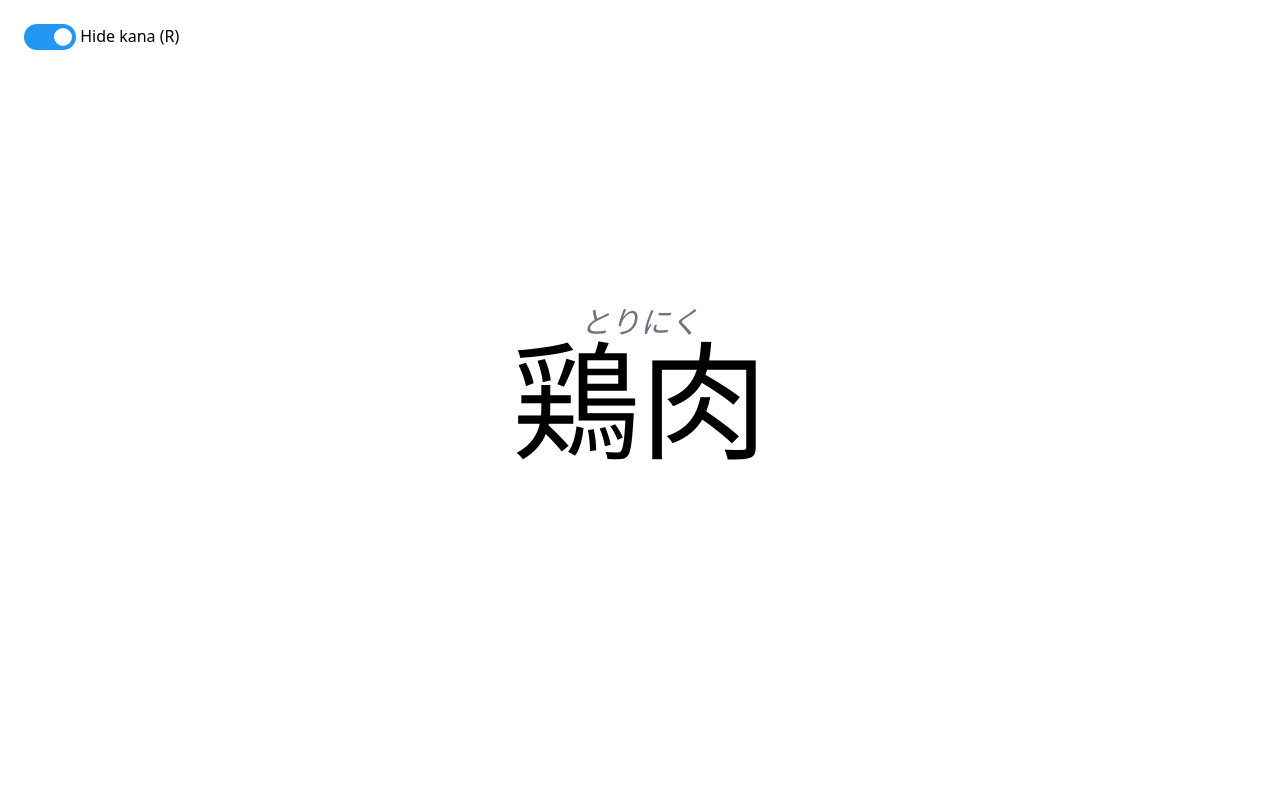
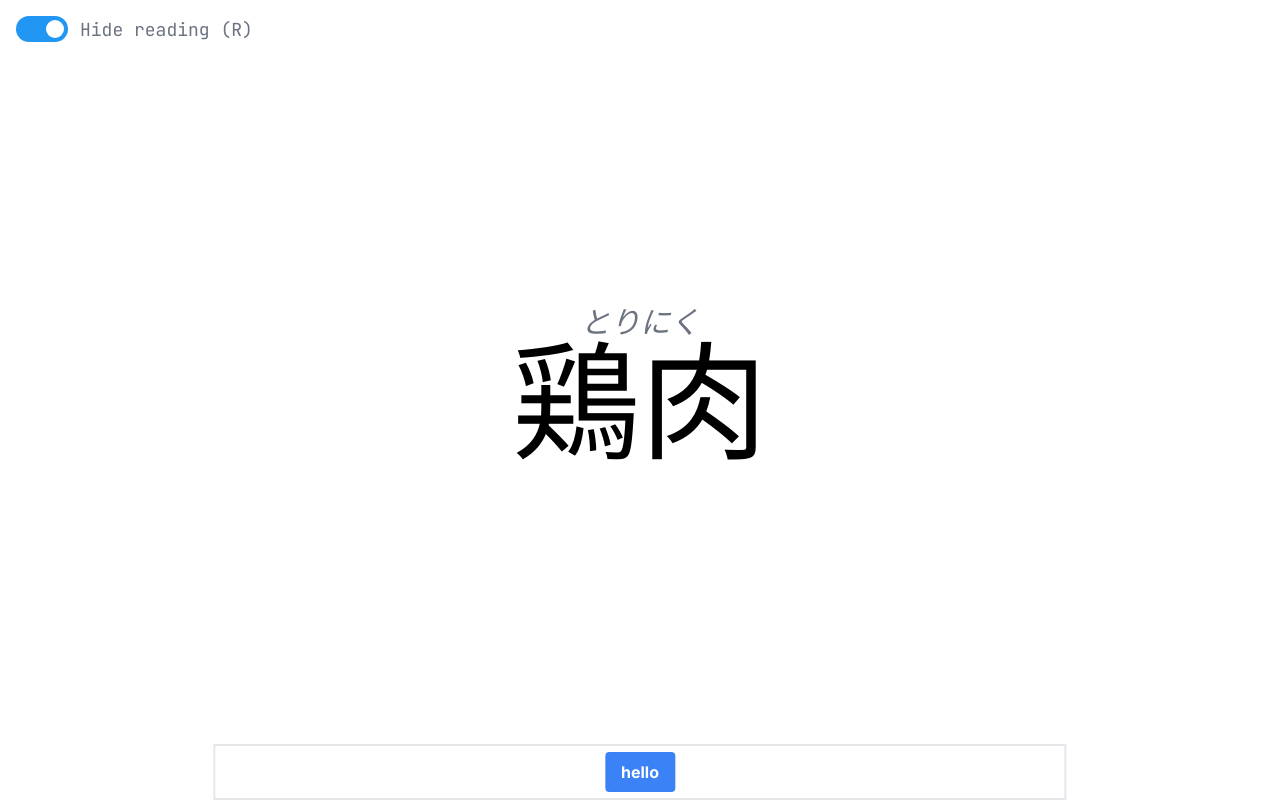
Before and after one commit to jgmejilla/jlpt_practice, a plain HTML site: page index.html in a window 1280 px wide. Drawn offline with nearby package versions, Linux system fonts and the light colour scheme.

Commit message:
feat: add (non-functional) button

```diff
--- a/index.html
+++ b/index.html
@@ -19,12 +19,14 @@
 
 <body class="h-screen w-full">
 
-<div class="absolute inset-6">
+<div class="input absolute inset-4 text-sm sm:text-lg ">
     <label class="switch">
         <input type="checkbox" id="toggle-kana" onclick="toggleKana()" checked>
         <span class="slider round"></span>
     </label>
-    <label id="toggle-kana-label">Hide kana (R)</label>
+    <label id="toggle-kana-label"
+    class="absolute transform translate-y-1 translate-x-3 sm:translate-y-0
+    text-gray-500 :translate-x-2">Hide reading (R)</label>
 </div>
 
 
@@ -40,7 +42,17 @@
 </div>
 
 <div class="w-full flex flex-col absolute top-1/2 left-1/2 transform -translate-x-1/2 translate-y-20 items-center justify-center sm:translate-y-28">
-    <h2 id="meaning" class="text-2xl sm:text-3xl italic text-gray-500 text-center"></h2>
+    <h2 id="meaning" class="text-2xl sm:text-3xl italic text-gray-500 text-center"
+    style="font-family:'Inter';"></h2>
+</div>
+
+<div class="absolute w-2/3 h-14 border-2 bottom-0 transform left-1/2 -translate-x-1/2 flex
+items-center justify-center">
+    <button onclick="(()=>alert('hi'))()" class="
+        bg-blue-500 hover:bg-blue-700 text-white font-bold py-2 px-4 rounded
+    " style="font-family:'Inter';">
+        hello
+    </button>
 </div>
 
 
--- a/script.js
+++ b/script.js
@@ -79,17 +79,17 @@ function keydownManager(event) {
     }
  }
 
-function toggleKana(event) {
+function toggleKana() {
     const toggle = document.getElementById('toggle-kana')
     const reading = document.getElementById('reading')
     const label = document.getElementById('toggle-kana-label')
     if (toggle.checked) {
         reading.style.display = "inline"
-        label.textContent = 'Hide kana (R)'
+        label.textContent = 'Hide reading (R)'
     }
     else {
         reading.style.display = "none"
-        label.textContent = 'Show kana (R)'
+        label.textContent = 'Show reading (R)'
     }
 }
 
--- a/styles.css
+++ b/styles.css
@@ -1,8 +1,9 @@
 @import url('https://fonts.googleapis.com/css2?family=Inter:ital,opsz,wght@0,14..32,100..900;1,14..32,100..900&family=JetBrains+Mono:ital,wght@0,100..800;1,100..800&family=Poppins:ital,wght@0,100;0,200;0,300;0,400;0,500;0,600;0,700;0,800;0,900;1,100;1,200;1,300;1,400;1,500;1,600;1,700;1,800;1,900&display=swap');
 
-.input {
+.input, button {
     font-family: 'JetBrains Mono'
 }
+
 
 .switch {
 
```
